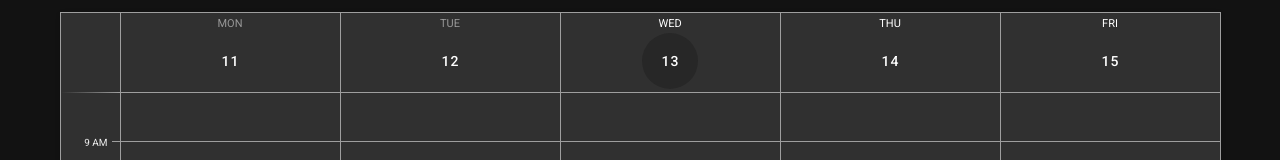
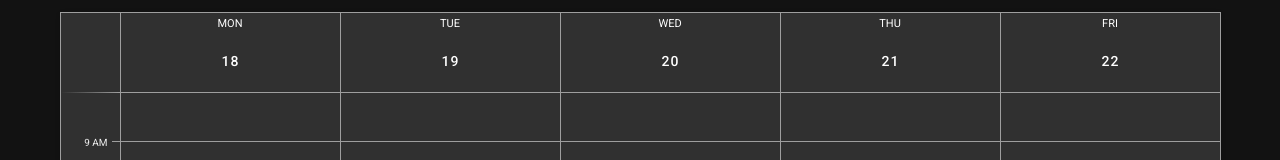
Before and after one commit to paul-kline/class-planner, a Nuxt app: page /ClassesView in a window 1280 px wide. Shown: the top 160 px of the page. Built offline with nearby package versions, Linux system fonts and the light colour scheme.

Commit message:
modified week display behavior. we'll see if it works well.

```diff
--- a/components/ClassCalendar.vue
+++ b/components/ClassCalendar.vue
@@ -2,8 +2,10 @@
   <div>
     <v-calendar
       v-if="events"
-      type="week"
       :first-interval="startInterval"
+      type="custom-daily"
+      :start="firstDate"
+      :end="lastDate"
       :weekdays="[1, 2, 3, 4, 5]"
       :events="events"
       :interval-count="numIntervals"
@@ -55,7 +57,12 @@
         </v-card-text>
         <v-card-actions>
           <v-btn text color="secondary" @click="close">Cancel</v-btn>
-          <v-btn v-if="includeRemove" text color="secondary" @click="remove">Remove</v-btn>
+          <v-btn
+            v-if="includeRemove"
+            text
+            color="secondary"
+            @click="remove(selectedEvent.originalCourse)"
+          >Remove</v-btn>
         </v-card-actions>
       </v-card>
     </v-menu>
@@ -64,29 +71,35 @@
 <script lang="ts">
 import { Vue, Component, Prop } from "vue-property-decorator";
 import { RawCourse } from "../ts/types";
-import { toTitleCase } from "../ts/Utils";
+import { toTitleCase, mkDay, strDate, dateFromString } from "../ts/Utils";
 import Course from "../ts/Course";
 @Component
 export default class ClassCalendar extends Vue {
   @Prop() events!: any[];
   @Prop() includeRemove!: boolean;
+  @Prop() minimizeSize!: boolean;
   originalColor: string = "";
-  remove() {
-    this.$emit("remove", this.events[0].originalCourse);
+  remove(course: Course) {
+    this.$emit("remove", course);
     this.close();
   }
+
   get startInterval() {
-    return Math.min(
-      8,
+    return (
+      Math.min(
+        this.minimizeSize ? 24 : 8,
         ...this.events.map(e => e.startDate).map(d => d.getHours())
+      ) + (this.minimizeSize ? -1 : 0)
     );
   }
   close() {
+    console.log("close called");
     this.selectedOpen = false;
     if (this.originalColor && this.changedEvents.length > 0) {
       this.changedEvents.forEach(e => (e.color = this.originalColor));
       this.originalColor = "";
       this.changedEvents = [];
+      this.selectedEvent = null;
     }
   }
   selectedEvent: any = null;
@@ -95,22 +108,26 @@ export default class ClassCalendar extends Vue {
   changedEvents: any[] = [];
   //@ts-ignore
   showEvent({ nativeEvent, event }) {
-    console.log("boop");
+    console.log("boo000000000p");
+    const open = () => {
+      if (this.selectedEvent) this.close();
       this.originalColor = event.color;
       const me = this;
       this.changedEvents = event.originalCourse.events;
       this.changedEvents.forEach((e: any) => {
         e.color = "black";
       });
-    const open = () => {
+
       this.selectedEvent = event;
       (window as any).selectedEvent = this.selectedEvent;
       this.selectedElement = nativeEvent.target;
+
       setTimeout(() => (this.selectedOpen = true), 10);
     };
 
     if (this.selectedOpen) {
-      this.selectedOpen = false;
+      // this.selectedOpen = false;
+      this.close();
       setTimeout(open, 10);
     } else {
       open();
@@ -118,11 +135,45 @@ export default class ClassCalendar extends Vue {
 
     nativeEvent.stopPropagation();
   }
+  get firstDate(): string {
+    let r: string = this.events
+      .map(e => e.start)
+      .reduce((acc, x) => (acc < x ? acc : x), this.mkMonday(false));
+    const asDate = dateFromString(r);
+    if (asDate.getDay() != 1) {
+      //it's not monday. make it monday!
+      r = strDate(mkDay("M", true, asDate));
+    }
+    console.log("first date:", r);
+    return r;
+  }
+  mkMonday(past: boolean = true): string {
+    const m = mkDay("M", past);
+    console.log("monday is:", m);
+    return strDate(m);
+  }
+
+  mkFriday(): string {
+    // return strDate(mkDay("F", false));
+    return strDate(mkDay("F", false, dateFromString(this.mkMonday())));
+  }
+  get lastDate(): string {
+    return strDate(mkDay("F", false, dateFromString(this.firstDate)));
+    // const friday = this.mkFriday();
+    // const r = this.events
+    //   .map(e => e.end)
+    //   .reduce((acc, x) => (acc > x ? acc : x), friday);
+    // console.log("last date", r);
+    // return r > friday ? friday : r;
+  }
   get numIntervals() {
     //startinteval is <= 8.
     // const lastHour = this.endingHour();
 
-    return Math.max(8, this.endingHour() + 1 - this.startInterval);
+    return Math.max(
+      this.minimizeSize ? 0 : 8,
+      this.endingHour() + 1 - this.startInterval
+    );
   }
   endingHour() {
     return Math.max(...this.events.map(e => e.endDate).map(d => d.getHours()));
--- a/components/ClassComponent.vue
+++ b/components/ClassComponent.vue
@@ -1,5 +1,5 @@
 <template>
-  <v-card class="mb-2 mt-0" raised color="primary">
+  <v-card class="mb-2 mt-0 container" raised color="primary">
     <!-- <v-row justify="center" v-if="course.events.length > 0">
       <v-expansion-panels accordion>
         <v-expansion-panel>
@@ -9,7 +9,7 @@
         </v-expansion-panel>
       </v-expansion-panels>
     </v-row>-->
-    <ClassCalendar v-if="course.events.length > 0" :events="course.events"></ClassCalendar>
+    <ClassCalendar v-if="course.events.length > 0" :events="course.events" :minimizeSize="true"></ClassCalendar>
 
     <div v-else>No Schedule Set</div>
     <v-card-text>{{ course.description }}</v-card-text>
--- a/pages/ClassesView.vue
+++ b/pages/ClassesView.vue
@@ -32,6 +32,7 @@
       :headers="headers"
       :items="courses"
       :single-select="false"
+      v-on:item-expanded="itemExpanded"
       item-key="course"
       show-select
       :single-expand="false"
@@ -93,6 +94,7 @@ export default class ClassesView extends Vue {
   selectedTerm: string = "";
   dialog = false;
   remove(c: Course) {
+    console.log("classesview remove called", c);
     const index = this.selected.indexOf(c);
     if (index > -1) {
       this.selected.splice(index, 1);
@@ -105,9 +107,9 @@ export default class ClassesView extends Vue {
       0
     );
   }
-  // term = "";
-  // middleware ({ store, redirect }) {
-
+  itemExpanded({ item, value }: any) {
+    console.log(item, value);
+  }
   get selectedEvents() {
     return this.selected.flatMap(x => x.events);
   }
@@ -171,13 +173,20 @@ export default class ClassesView extends Vue {
     const selected = localStorage.getItem("selected");
     if (selected) {
       const data = JSON.parse(selected);
+      console.log("selection saved was: ", data, "courses are", this.courses);
       if (data && data.length > 0) {
-        this.selected = data
-          .map((str: string) =>
-            this.courses ? this.courses.find(c => c.course == str) : null
-          )
-          .filter((x: any) => x != null);
+        const me = this;
+        setTimeout(() => {
+          me.selected = data
+            .map((str: string) =>
+              //@ts-ignore
+              this.courses ? me.courses.find(c => c.course == str) : null
+            )
+            .filter((x: any) => x != null);
+        }, 0);
       }
+    } else {
+      console.log("no selection was saved to storage.");
     }
   }
   populateClasses(): Course[] {
--- a/ts/Course.ts
+++ b/ts/Course.ts
@@ -23,8 +23,8 @@ export default class Course {
     const eventName =
       shortername && shortername.length > 1 ? shortername[1] : this.course;
     scheds.forEach(sched => {
-      const start = sched.starttime;
-      const end = sched.endtime;
+      const start = sched.starttime == "TB/A" ? "12:00:00 AM" : sched.starttime;
+      const end = sched.endtime == "TB/A" ? "12:00:00 AM" : sched.endtime;
       const days =
         sched.days == "N\\A" || sched.days == "N/A"
           ? []
--- a/ts/Utils.ts
+++ b/ts/Utils.ts
@@ -4,8 +4,53 @@ export function fetchClasses(): RawCourse[] {
   return courses as RawCourse[];
 }
 
+/**
+ * Converts a date into str format yyyy-mm-dd
+ * @param d date to convert
+ */
+export function strDate(d: Date) {
+  const twof = (x: number) => (x < 10 ? "0" + x : "" + x);
+  return `${d.getFullYear()}-${twof(d.getMonth() + 1)}-${twof(d.getDate())}`;
+}
+/**
+ *
+ * @param str yyyy-mm-dd
+ */
+export function dateFromString(str: string) {
+  let [y, m, d] = str.split("-").map(x => parseInt(x, 10));
+  //@ts-ignore
+  return new Date(y, m - 1, d);
+}
+/**
+ *
+ * @param day one of UMTWRFS for desired day.
+ * @param past go backwards in time to reach day? defaults to true
+ * @param date from date. defaults to new Date().
+ */
+export function mkDay(
+  day: string,
+  past: boolean = true,
+  date: Date = new Date()
+): Date {
+  //0=sunday.
+  const goal = Math.max(0, ["U", "M", "T", "W", "R", "F", "S"].indexOf(day));
+
+  const val = past ? -1 : 1;
+  while (date.getDay() !== goal) {
+    date.setDate(date.getDate() + val);
+  }
+  return date;
+}
+
 export function toTitleCase(str: string): string {
   return str.replace(/\w\S*/g, function(txt) {
+    if (isRomanNumeral(txt)) {
+      return txt;
+    }
     return txt.charAt(0).toUpperCase() + txt.substr(1).toLowerCase();
   });
 }
+const ROMANS = ["I", "II", "III", "IV", "V", "VI", "VII", "VIII", "IX", "X"];
+function isRomanNumeral(str: string): boolean {
+  return ROMANS.includes(str);
+}
```
Lines whose indentation alone changed are shown as unchanged.
